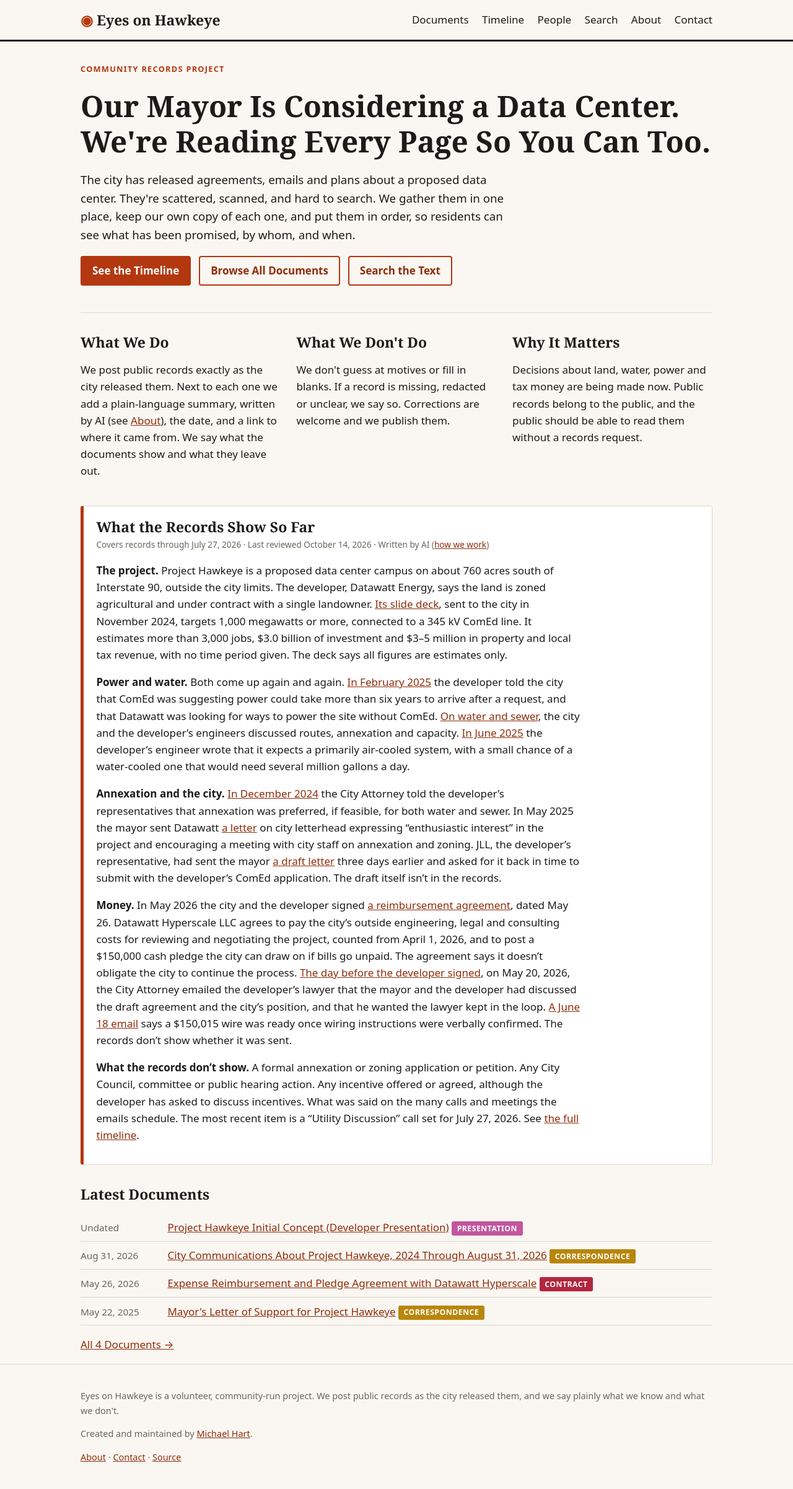
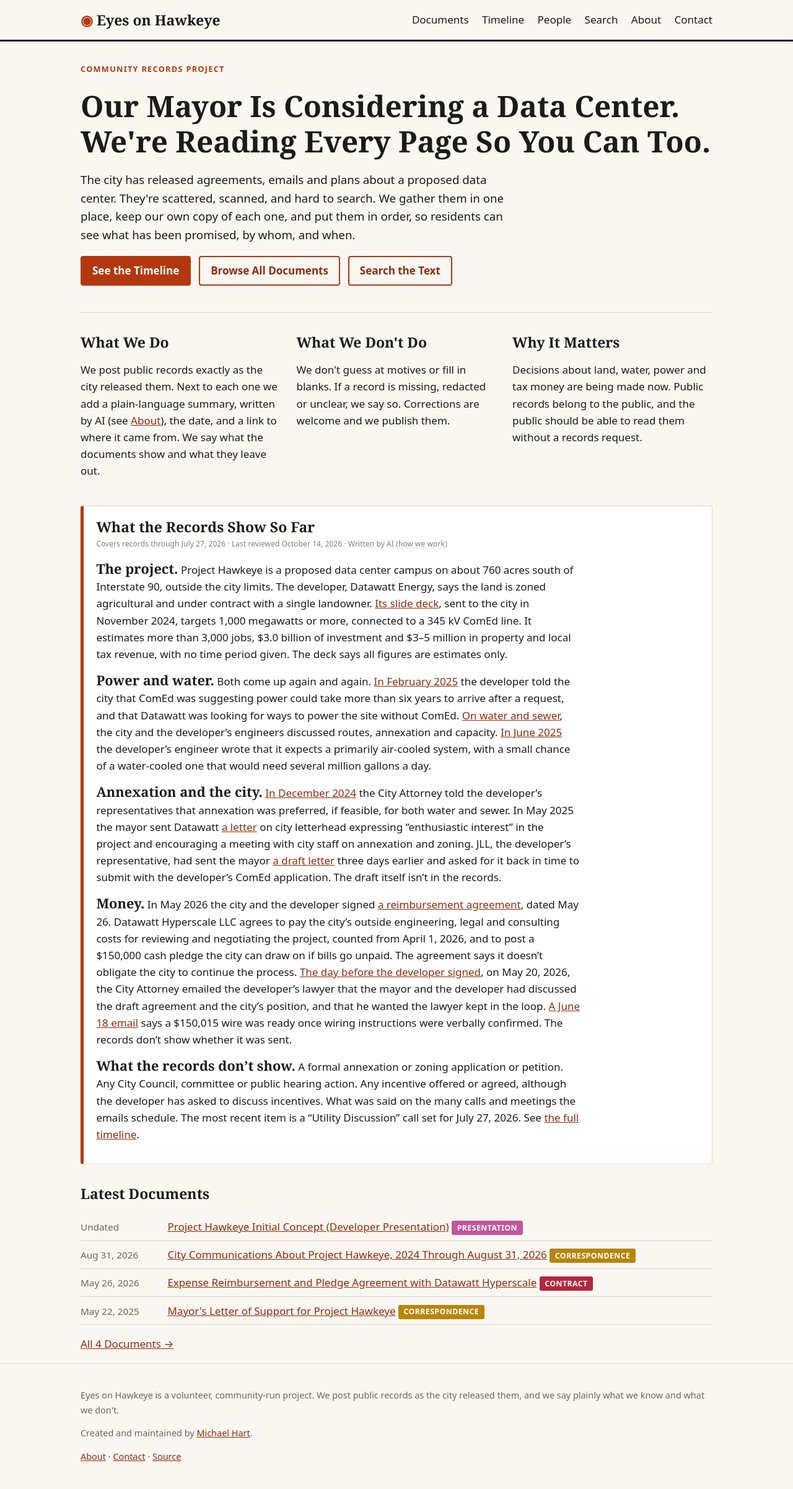
Before and after one commit to michaeldhart/eyes-on-hawkeye, a Jekyll site: the page built from index.md, in a window 1280 px wide. Shown: the whole page at 62% size. Built offline with Jekyll 4.4.1, drawn with Linux system fonts in a browser that asks for light colours.

Commit message:
Overview: quieter caption line, larger serif lead-ins
Co-Authored-By: Claude Sonnet 5.5 <noreply@anthropic.com>

```diff
--- a/assets/css/site.css
+++ b/assets/css/site.css
@@ -102,5 +102,8 @@ ul.plain { list-style: none; padding: 0; } ul.plain li { padding: .25rem 0; }
 
 .overview { margin: 1.5rem 0; padding: .2rem 1.2rem 1rem; background: var(--card); border: 1px solid var(--line); border-left: 5px solid var(--accent); border-radius: 4px; }
 .overview h2 { margin-top: 1rem; }
-.overview-meta { font-size: .8rem; color: var(--muted); margin: -.3rem 0 1rem; }
+.overview-meta { font-size: .7rem; color: var(--muted); opacity: .85; letter-spacing: .01em; margin: -.3rem 0 1.1rem; }
+.overview-meta a { color: inherit; text-decoration-color: var(--line); text-underline-offset: 2px; }
+/* the bold lead-in of each paragraph works like a run-in head */
+.overview p > strong:first-child { font-family: var(--serif); font-size: 1.28em; font-weight: 700; line-height: 1.1; }
 .overview p { max-width: 46rem; }
```
